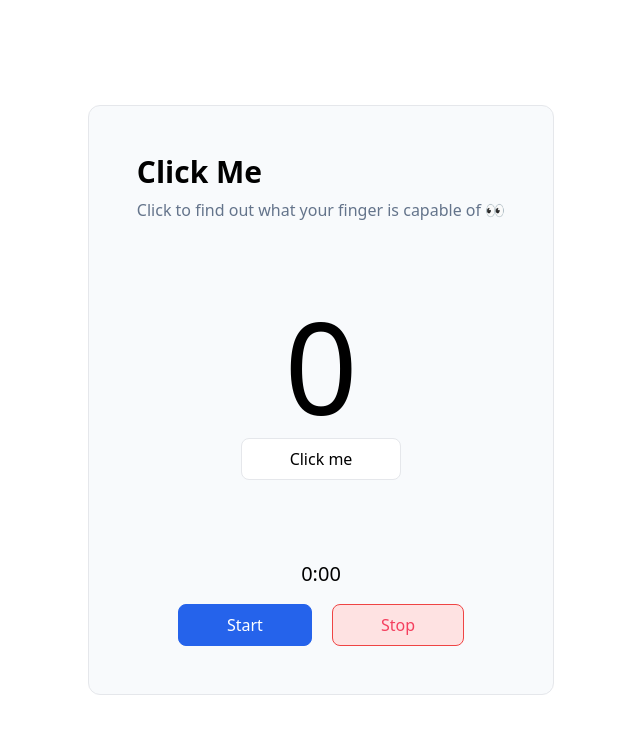
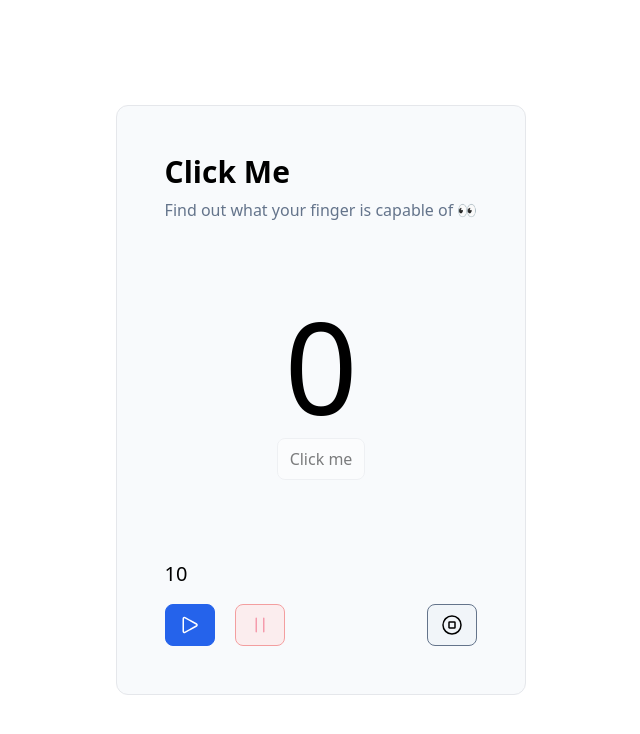
Before and after one commit to Teach-Me-Daddy/jay-demo, a SvelteKit app: page / in a window 1280 px wide. Shown: the top 734 px of the page, without its empty margins (319-959 px from the left). Built offline with nearby package versions, Linux system fonts and the light colour scheme.

Commit message:
Add countdown functionalities

```diff
--- a/src/routes/+page.svelte
+++ b/src/routes/+page.svelte
@@ -1,25 +1,95 @@
-<script></script>
+<script lang="ts">
+  let clicks: number = 0;
+  let countdown: number = 10;
+  let intervalId: number;
+
+  let disableClickMeBtn: boolean;
+  let disablePauseBtn: boolean;
+  let disablePlayBtn: boolean;
+  let gameStart: boolean = false;
+
+  // delayed reactivity without also checking with countdown
+  $: disableClickMeBtn = (countdown === 0 || !gameStart);
+  $: disablePauseBtn = (countdown === 0 || !gameStart);
+  $: disablePlayBtn = gameStart;
+
+  const addClicks = () => clicks += 1;
+
+  const reduceCountdown = () => {
+    if (countdown) {
+      countdown -= 1;
+    } else {
+      clearInterval(intervalId);
+    }
+  };
+
+  const startCountdown = () => {
+    gameStart = true;
+    intervalId = setInterval(reduceCountdown, 1000);
+  };
+
+  const stopCountdown = () => {
+    gameStart = false;
+    clearInterval(intervalId);
+  };
+
+  const resetCountdown = () => {
+    stopCountdown();
+    countdown = 10;
+    clicks = 0;
+    gameStart = false;
+  };
+
+</script>
 
 <div class="p-8 flex justify-center items-center h-screen">
   <div class="max-w-lg mx-0 p-12 border rounded-xl bg-slate-50">
     <h1 class="text-3xl mb-2 font-extrabold">Click Me</h1>
-    <h2 class="font-thin mb-20 text-slate-500">Click to find out what your finger is capable of 👀</h2>
+    <h2 class="font-thin mb-20 text-slate-500">Find out what your finger is capable of 👀</h2>
 
     <div class="mb-20 text-center">
-      <p class="text-9xl mb-2">0</p>
-      <button class="btn rounded-xl bg-white">Click me</button>
+      <p class="text-9xl mb-2">{clicks}</p>
+      <button class="btn rounded-xl bg-white disabled:opacity-50 disabled:cursor-not-allowed" disabled={disableClickMeBtn} on:click={addClicks}>Click me</button>
     </div>
 
-    <div class="controls text-center">
-      <p class="mb-4 text-xl">0:00</p>
-      <button class="btn border-blue-600 bg-blue-600 text-white mr-4">Start</button>
-      <button class="btn border-red-500 bg-red-100 text-rose-500">Stop</button>
+    <div class="controls">
+        <p class="mb-4 text-xl">{countdown}</p>
+        <div class="flex justify-between">
+          <div>
+            <button
+              class="btn border-blue-600 bg-blue-600 text-white mr-4 disabled:opacity-50 disabled:cursor-not-allowed"
+              disabled={disablePlayBtn}
+              on:click={startCountdown}>
+              <svg xmlns="http://www.w3.org/2000/svg" fill="none" viewBox="0 0 24 24" stroke-width="1.5" stroke="currentColor" class="size-6">
+                <path stroke-linecap="round" stroke-linejoin="round" d="M5.25 5.653c0-.856.917-1.398 1.667-.986l11.54 6.347a1.125 1.125 0 0 1 0 1.972l-11.54 6.347a1.125 1.125 0 0 1-1.667-.986V5.653Z" />
+              </svg>
+            </button>
+            <button
+              class="btn border-red-500 bg-red-100 text-rose-500 disabled:opacity-50 disabled:cursor-not-allowed"
+              disabled={disablePauseBtn}
+              on:click={stopCountdown}>
+              <svg xmlns="http://www.w3.org/2000/svg" fill="none" viewBox="0 0 24 24" stroke-width="1.5" stroke="currentColor" class="size-6">
+                <path stroke-linecap="round" stroke-linejoin="round" d="M15.75 5.25v13.5m-7.5-13.5v13.5" />
+              </svg>
+            </button>
+          </div>
+          <div>
+            <button
+              class="btn border-slate-500 bg-slate-100"
+              on:click={resetCountdown}>
+              <svg xmlns="http://www.w3.org/2000/svg" fill="none" viewBox="0 0 24 24" stroke-width="1.5" stroke="currentColor" class="size-6">
+                <path stroke-linecap="round" stroke-linejoin="round" d="M21 12a9 9 0 1 1-18 0 9 9 0 0 1 18 0Z" />
+                <path stroke-linecap="round" stroke-linejoin="round" d="M9 9.563C9 9.252 9.252 9 9.563 9h4.874c.311 0 .563.252.563.563v4.874c0 .311-.252.563-.563.563H9.564A.562.562 0 0 1 9 14.437V9.564Z" />
+              </svg>
+            </button>
+          </div>
+        </div>
     </div>
   </div>
 </div>
 
 <style>
   .btn {
-    @apply border rounded-lg py-2 px-12 font-medium;
+    @apply border rounded-lg py-2 px-3 font-medium;
   }
 </style>
```
